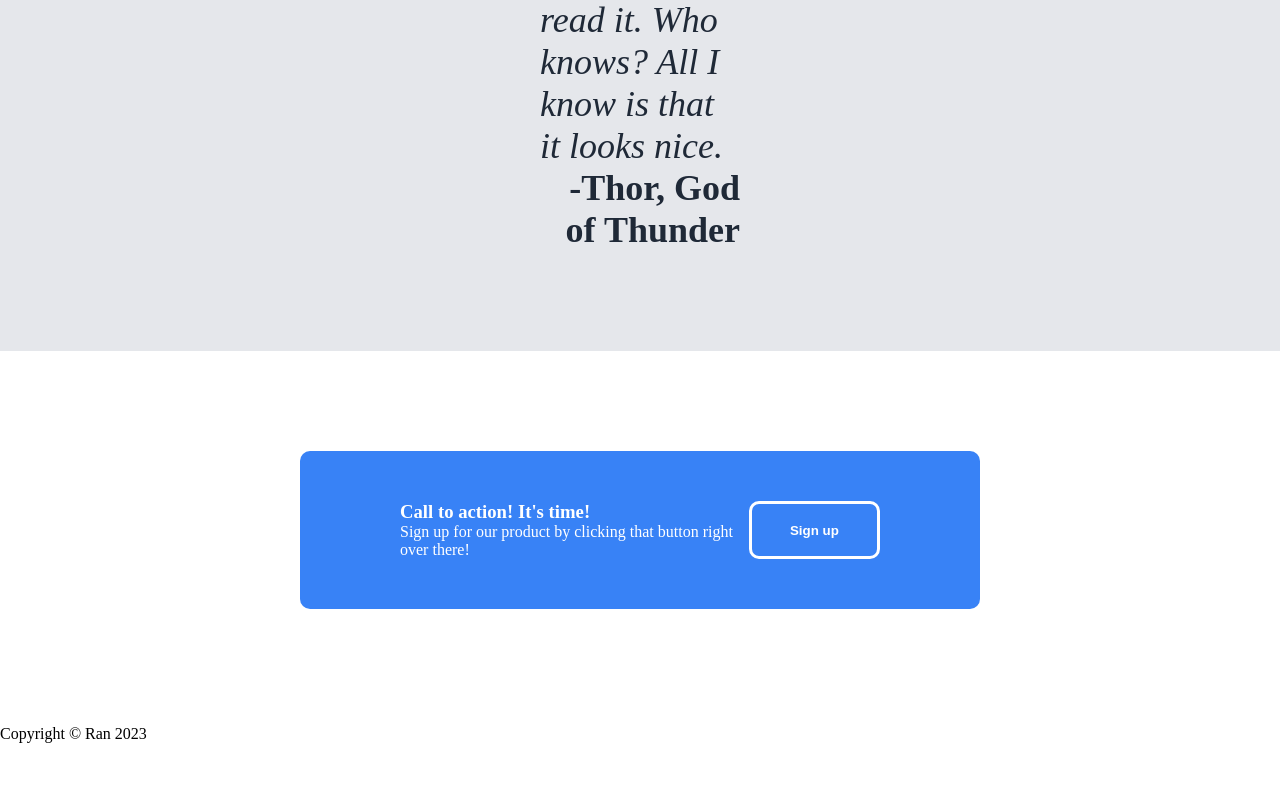
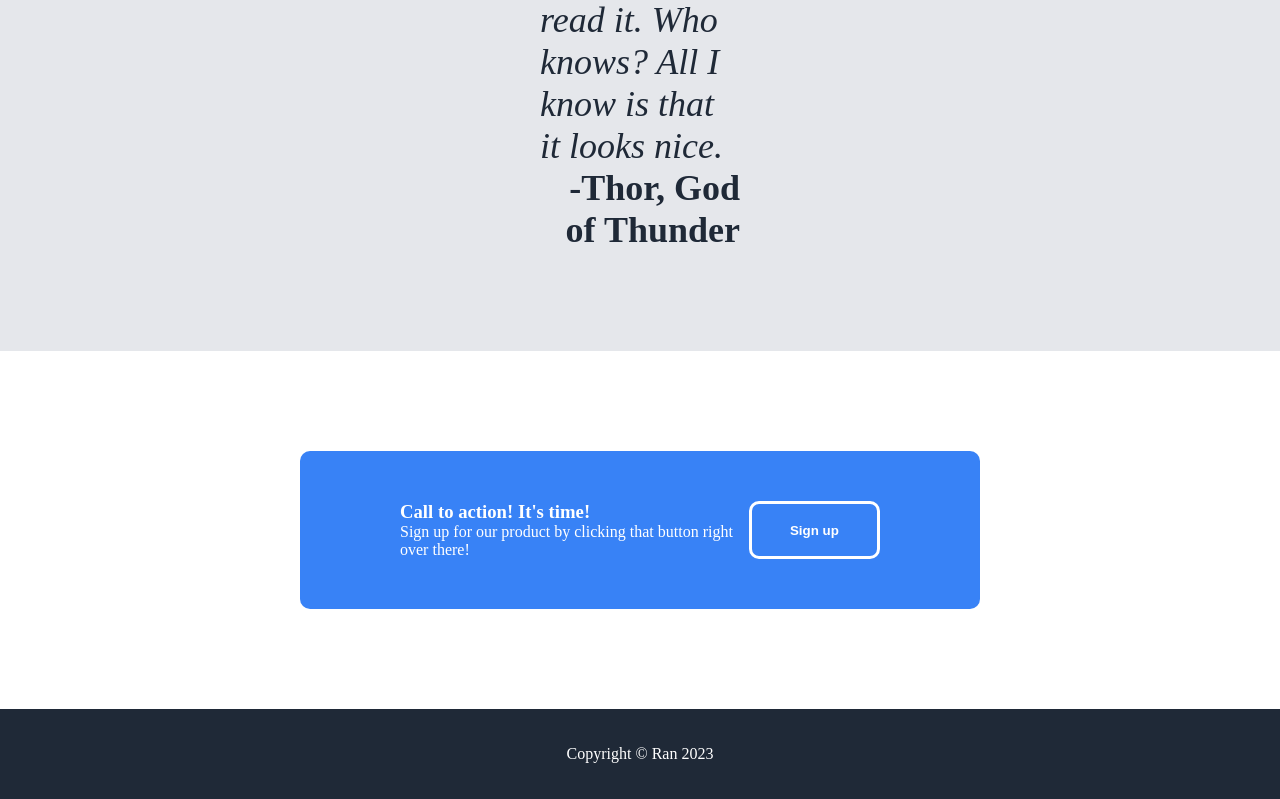
Before and after one commit to AutoAFK/LandingPage, a plain HTML site: page index.html in a window 1280 px wide. Shown: the part 1455-2254 px from the top of the page. Before the commit the page ends 2214 px from the top, so only its background shows below. Drawn offline with Linux system fonts and the light colour scheme.

Commit message:
styling the footer

```diff
--- a/style.css
+++ b/style.css
@@ -176,3 +176,12 @@ img {
     width: 150px;
     font-weight: bold;
 }
+
+.footer {
+    background-color: #1F2937;
+    display: flex;
+    justify-content: center;
+    align-items: center;
+    color: white;
+    padding: 20px 0;
+}
```
